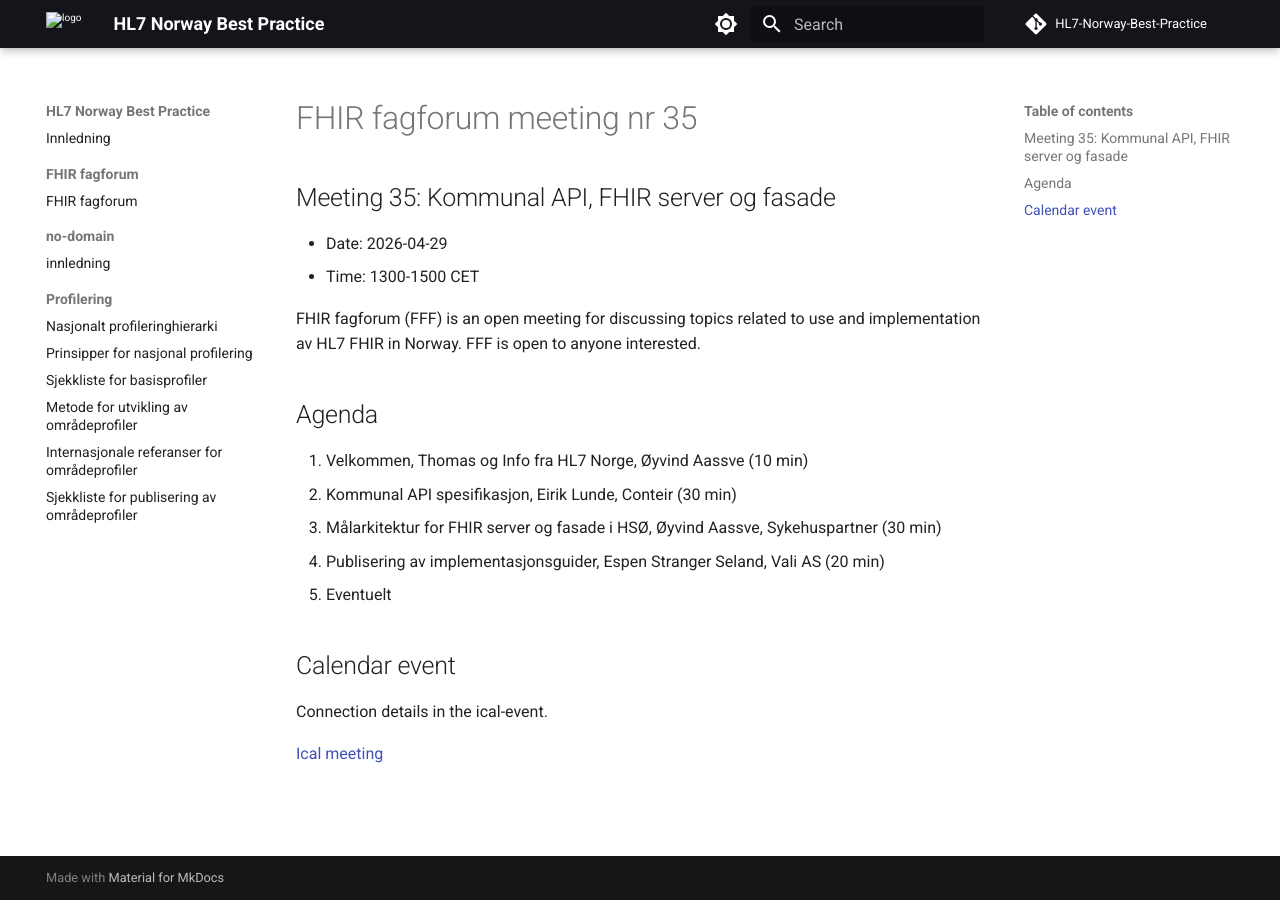
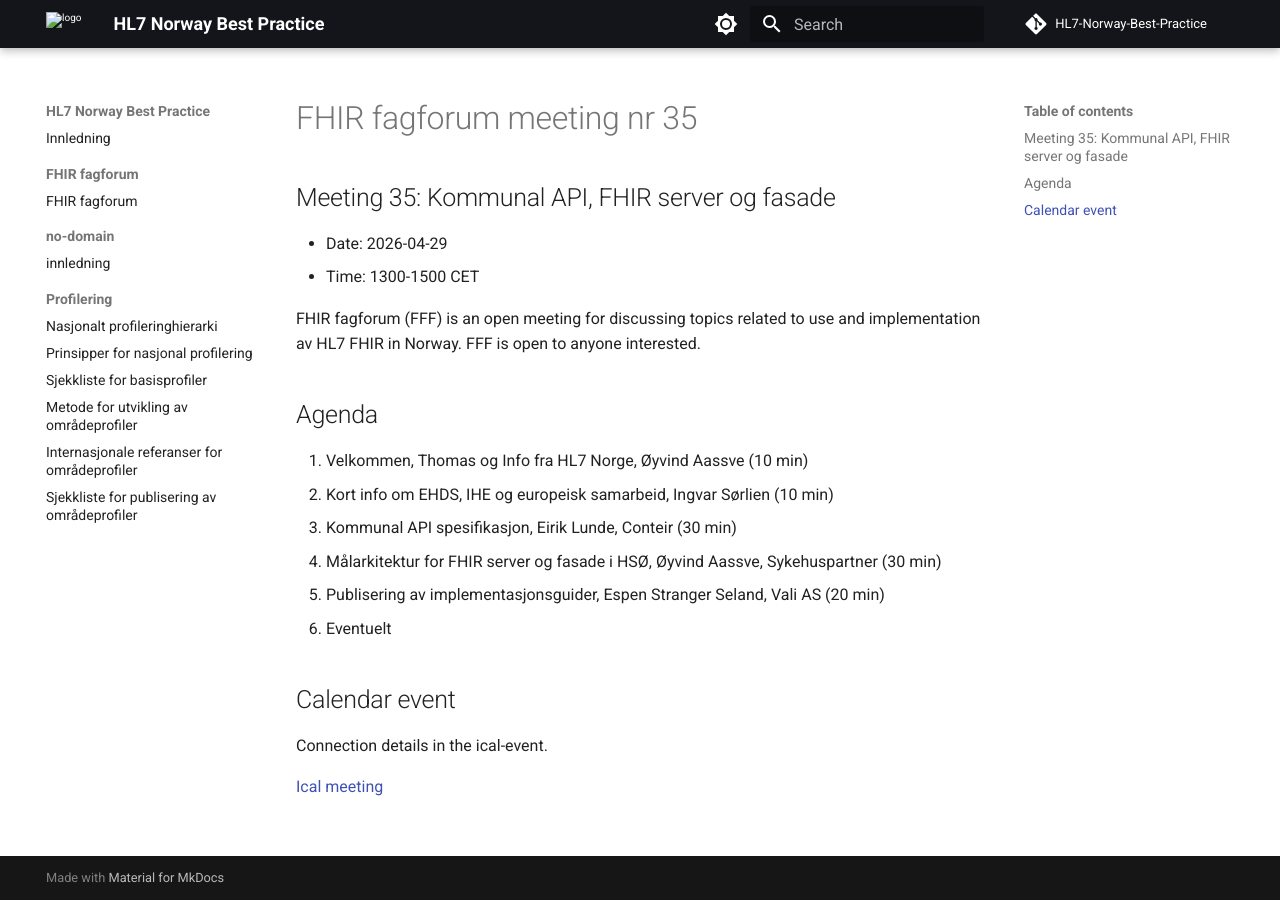
Before and after one commit to HL7Norway/best-practice, an MkDocs documentation site: the page built from docs/FHIR-faglig-forum/_agenda/2026-04-15-agenda.md, in a window 1280 px wide. Built offline with MkDocs 1.6.1 and Material for MkDocs 9.7.7, drawn with Linux system fonts in a browser that asks for light colours; comment, search, counter and statistics services are not loaded.

Commit message:
oppdatert agenda

```diff
--- a/docs/FHIR-faglig-forum/_agenda/2026-04-15-agenda.md
+++ b/docs/FHIR-faglig-forum/_agenda/2026-04-15-agenda.md
@@ -16,10 +16,11 @@ FHIR fagforum (FFF) is an open meeting for discussing topics related to use and
 ## Agenda
 
 1. Velkommen, Thomas og Info fra HL7 Norge, Øyvind Aassve (10 min)
-2. Kommunal API spesifikasjon, Eirik Lunde, Conteir (30 min)
-3. Målarkitektur for FHIR server og fasade i HSØ, Øyvind Aassve, Sykehuspartner (30 min)
-4. Publisering av implementasjonsguider, Espen Stranger Seland, Vali AS (20 min)
-5. Eventuelt
+2. Kort info om EHDS, IHE og europeisk samarbeid, Ingvar Sørlien (10 min)
+3. Kommunal API spesifikasjon, Eirik Lunde, Conteir (30 min)
+4. Målarkitektur for FHIR server og fasade i HSØ, Øyvind Aassve, Sykehuspartner (30 min)
+5. Publisering av implementasjonsguider, Espen Stranger Seland, Vali AS (20 min)
+6. Eventuelt
 
 ## Calendar event
 
```
